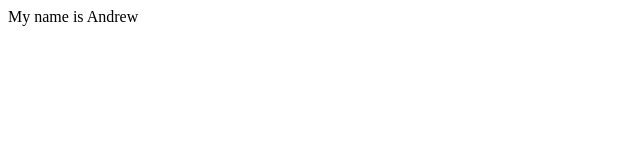
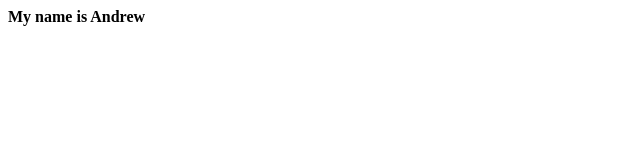
Before and after one commit to AndrewBarnardFES/first_github_repository, a plain HTML site: page index.html in a window 1280 px wide. Shown: the full height of the page, 0-640 px from the left. Drawn offline with Linux system fonts and the light colour scheme.

Commit message:
emphazise name

```diff
--- a/index.html
+++ b/index.html
@@ -6,6 +6,6 @@
     <title>Document</title>
 </head>
 <body>
-    My name is Andrew
+    <b>My name is Andrew</b>
 </body>
 </html>
```
